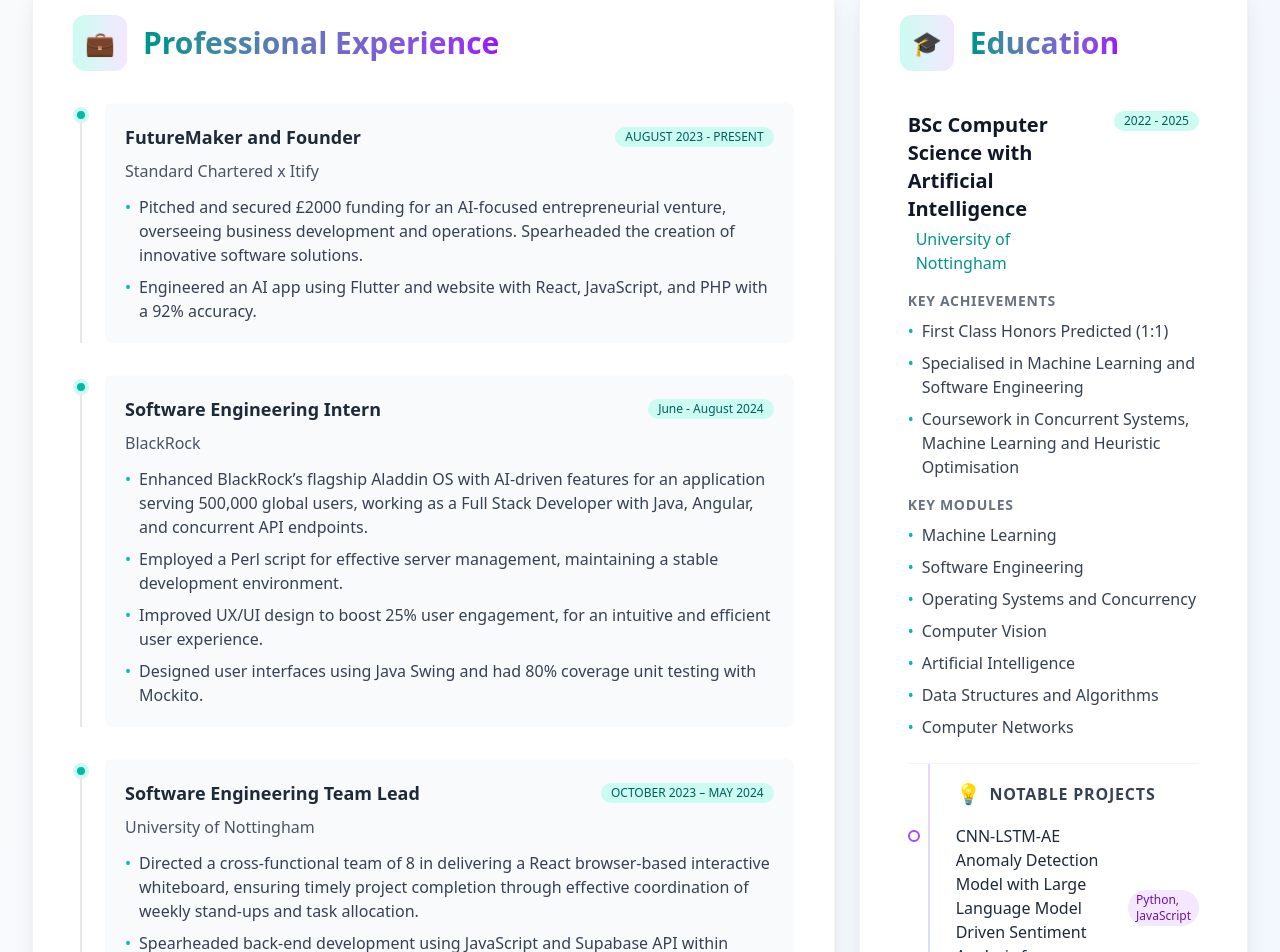
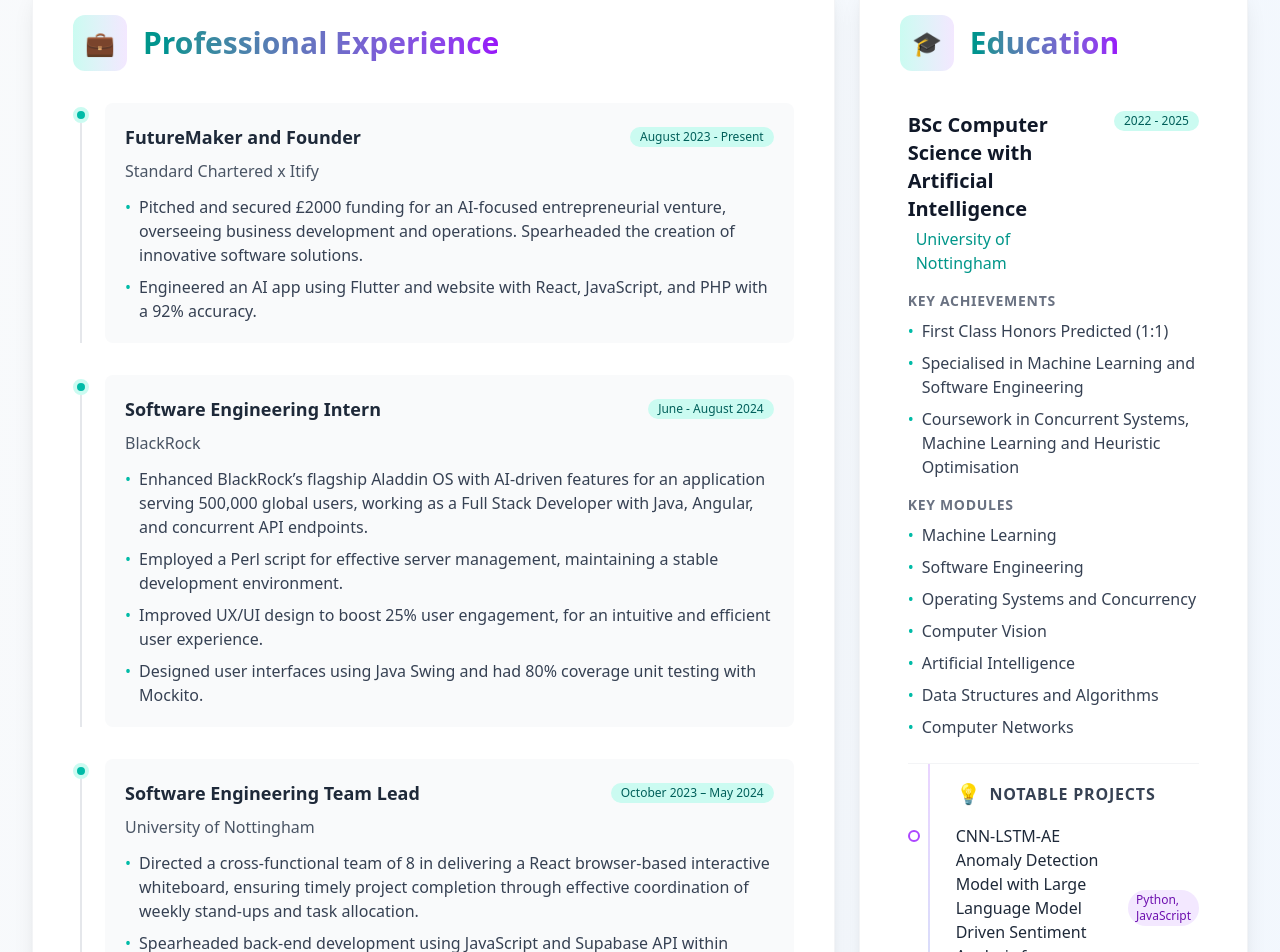
Before and after one commit to m4nasi/manasimehtaportfolio, a React (Vite) app: page / in a window 1280 px wide. Shown: the part 1100-2052 px from the top of the page. Built offline with nearby package versions, Linux system fonts and the light colour scheme.

Commit message:
added currently work

```diff
--- a/src/components/Education.tsx
+++ b/src/components/Education.tsx
@@ -26,7 +26,7 @@ const Education = () => {
         { name: "CNN-LSTM-AE Anomaly Detection Model with Large Language Model Driven Sentiment Analysis for Automated Trading", languages:"Python, JavaScript", duration: "September 2024 - May 2025" },
         { name: "Evaluation of A2C, PPO and DQN for Automated Trading", languages:"Python", duration: "April 2024 - August 2024" },
         { name: "Breast Cancer PCR and RFS Release Machine Learning predictor ", languages:"Python", duration: "October 2023 - March 2024" },
-        { name: "ScribbleSphere: Infinate Whiteboard", languages: "JavaScript", duration: "Obtober 2023 - March 2024" },
+        { name: "ScribbleSphere: Infinate Whiteboard", languages: "JavaScript", duration: "October 2023 - March 2024" },
         { name: "Concurrent Process Scheduler Simulation", languages:"C", duration: "January 2023 - June 2023" },
         { name: "TCP/IP Dijkstra’s Graphing Server ", languages:"C", duration: "September 2022 - December 2022" },
         { name: "HyFlex-Compatible UAV Animal Feeding Problem Solver", languages:"Java", duration: "September 2022 - December 2022" },
--- a/src/components/Experience.tsx
+++ b/src/components/Experience.tsx
@@ -6,7 +6,7 @@ const Experience = () => {
       id: 1,
       role: 'FutureMaker and Founder',
       company: 'Standard Chartered x Itify',
-      duration: 'AUGUST 2023 - PRESENT',
+      duration: 'August 2023 - Present',
       description: [
         'Pitched and secured £2000 funding for an AI-focused entrepreneurial venture, overseeing business development and operations. Spearheaded the creation of innovative software solutions. ',
         'Engineered an AI app using Flutter and website with React, JavaScript, and PHP with a 92% accuracy. ',
@@ -30,7 +30,7 @@ const Experience = () => {
       id: 3,
       role: 'Software Engineering Team Lead',
       company: 'University of Nottingham',
-      duration: 'OCTOBER 2023 – MAY 2024',
+      duration: 'October 2023 – May 2024',
       description: [
         'Directed a cross-functional team of 8 in delivering a React browser-based interactive whiteboard, ensuring timely project completion through effective coordination of weekly stand-ups and task allocation.',
         'Spearheaded back-end development using JavaScript and Supabase API within ScrumBan workflows, achieving a 25% reduction in bug reports through test-driven development and pair programming.',
```
